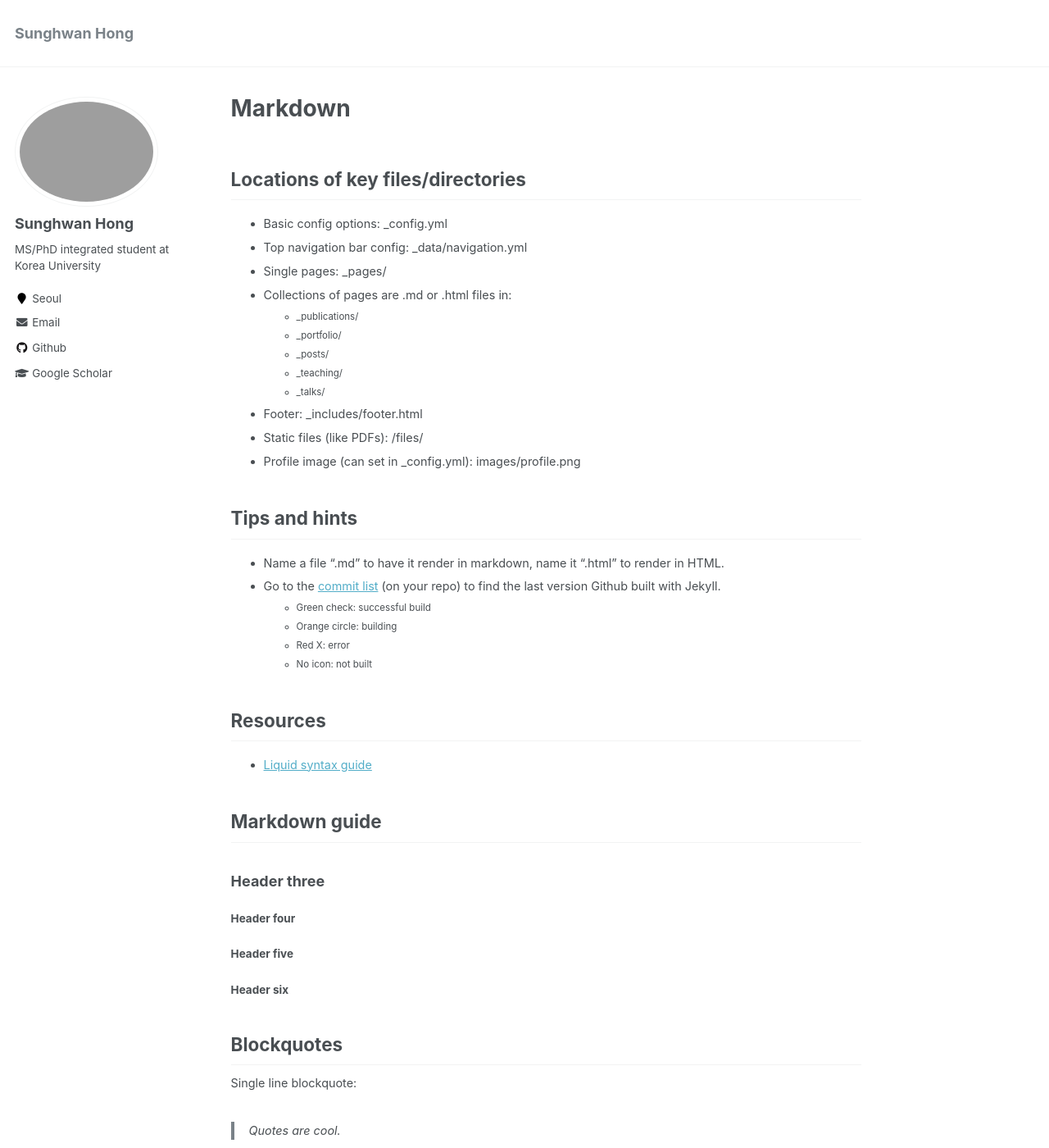
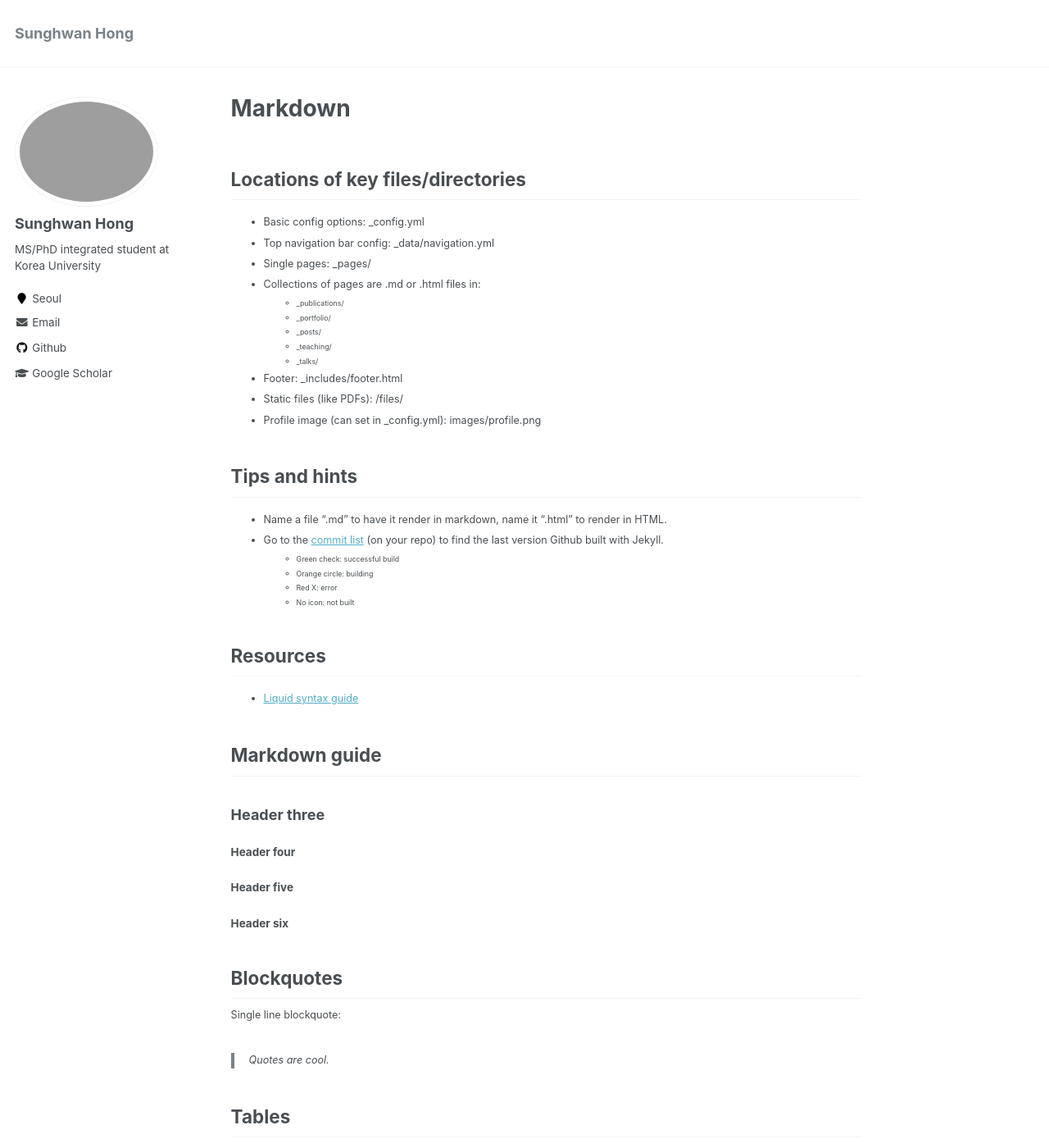
Before and after one commit to jang-1996/jang-1996.github.io, a Jekyll site: the page built from _pages/markdown.md, in a window 1280 px wide and 1400 px high. Shown: the whole window at 82% size. Built offline with Jekyll 4.4.1, drawn with Linux system fonts in a browser that asks for light colours.

Commit message:
edit profile

```diff
--- a/_sass/_page.scss
+++ b/_sass/_page.scss
@@ -56,7 +56,7 @@
   }
 
   p, li, dl {
-    font-size: 0.8em;
+    font-size: 0.7em;
   }
 
   /* paragraph indents */
@@ -93,11 +93,11 @@
   dd {
     margin-left: 1em;
     font-family: $sans-serif;
-    font-size: $type-size-6;
+    font-size: 0.7em;
   }
 
   .small {
-    font-size: $type-size-6;
+    font-size: 0.7em;
   }
 
   /* blockquote citations */
```
